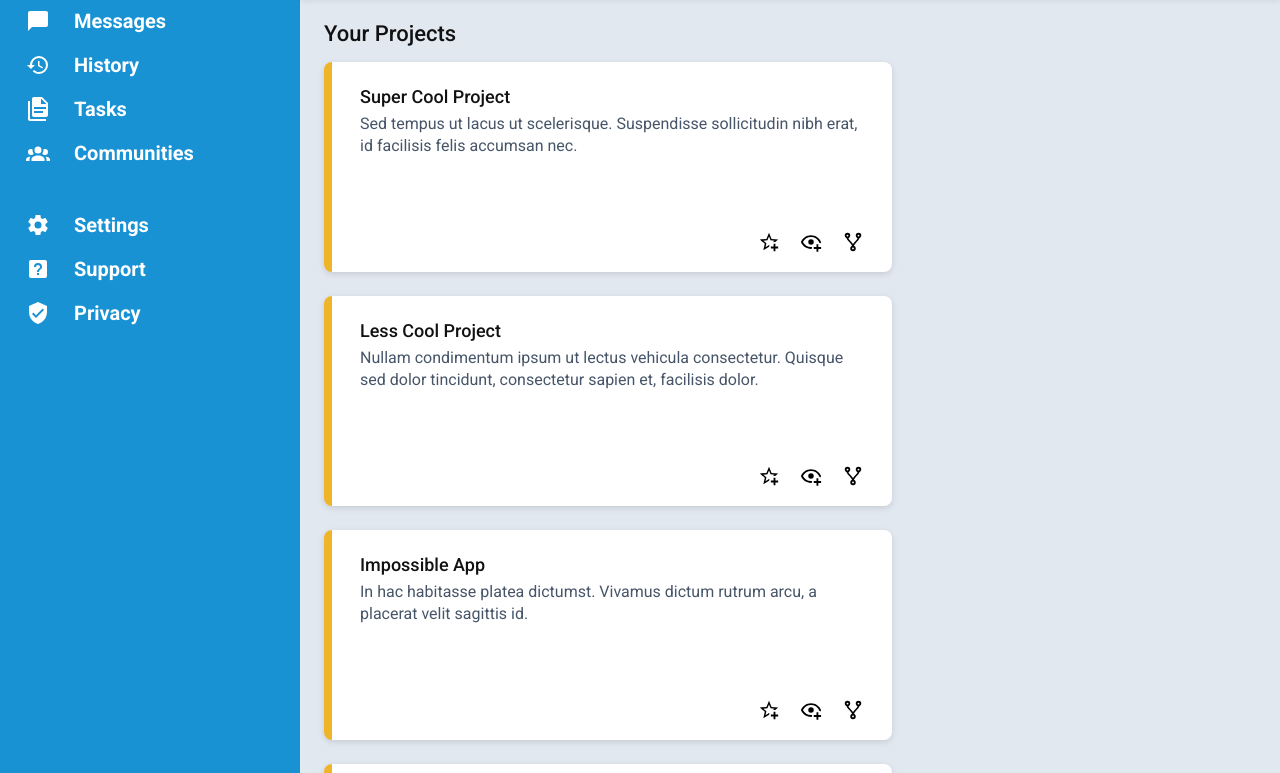
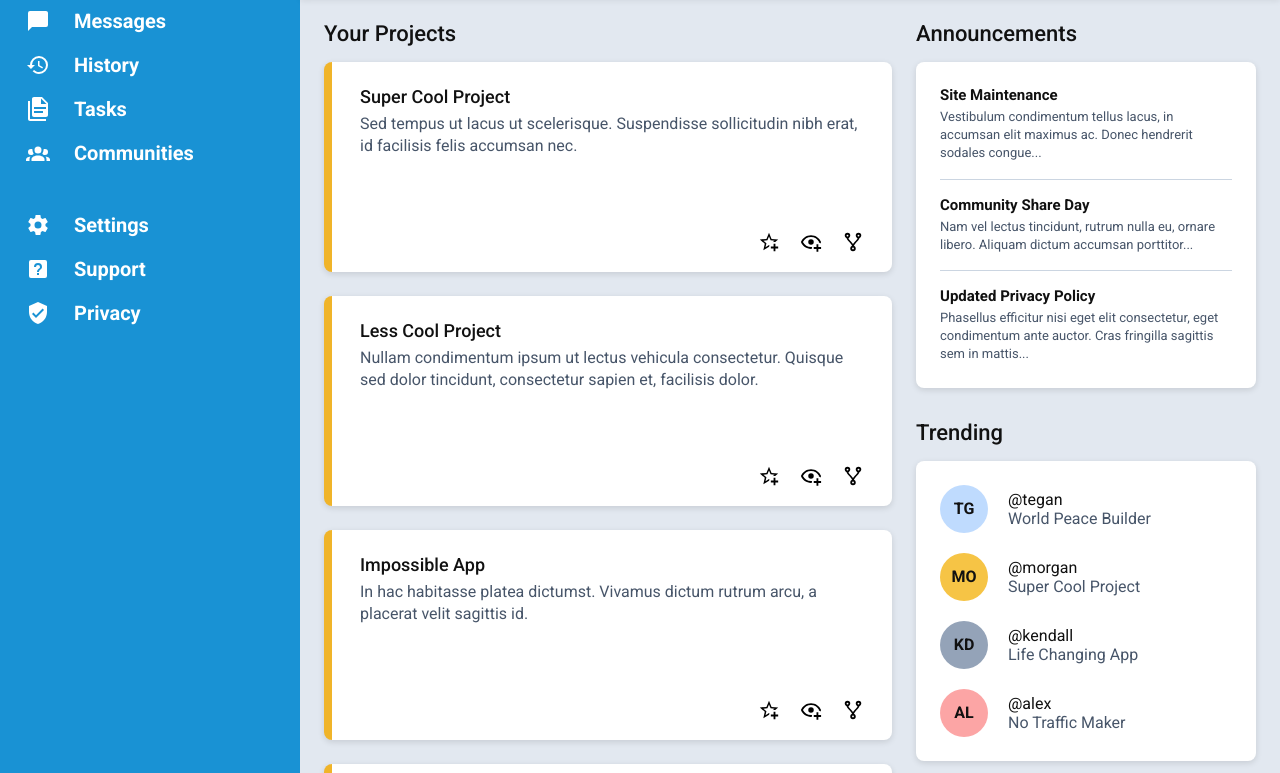
Before and after one commit to motazhoda17/odin-admin-dashboard, a plain HTML site: page index.html in a window 1280 px wide. Shown: the part 179-952 px from the top of the page. Drawn offline with Linux system fonts and the light colour scheme.

Commit message:
Add announcements and trending sections

```diff
--- a/index.html
+++ b/index.html
@@ -125,6 +125,60 @@
         </article>
       </div>
     </section>
+
+    <div class="side-column">
+      <section>
+        <h2>Announcements</h2>
+        <div class="panel">
+          <article class="announcement">
+            <h3>Site Maintenance</h3>
+            <p>Vestibulum condimentum tellus lacus, in accumsan elit maximus ac. Donec hendrerit sodales congue...</p>
+          </article>
+          <article class="announcement">
+            <h3>Community Share Day</h3>
+            <p>Nam vel lectus tincidunt, rutrum nulla eu, ornare libero. Aliquam dictum accumsan porttitor...</p>
+          </article>
+          <article class="announcement">
+            <h3>Updated Privacy Policy</h3>
+            <p>Phasellus efficitur nisi eget elit consectetur, eget condimentum ante auctor. Cras fringilla sagittis sem in mattis...</p>
+          </article>
+        </div>
+      </section>
+
+      <section>
+        <h2>Trending</h2>
+        <ul class="panel trending">
+          <li class="trend">
+            <div class="avatar avatar-small" style="--color: #bfdbfe">TG</div>
+            <div>
+              <p class="trend-user">@tegan</p>
+              <p class="trend-project">World Peace Builder</p>
+            </div>
+          </li>
+          <li class="trend">
+            <div class="avatar avatar-small" style="--color: #f6c445">MO</div>
+            <div>
+              <p class="trend-user">@morgan</p>
+              <p class="trend-project">Super Cool Project</p>
+            </div>
+          </li>
+          <li class="trend">
+            <div class="avatar avatar-small" style="--color: #94a3b8">KD</div>
+            <div>
+              <p class="trend-user">@kendall</p>
+              <p class="trend-project">Life Changing App</p>
+            </div>
+          </li>
+          <li class="trend">
+            <div class="avatar avatar-small" style="--color: #fca5a5">AL</div>
+            <div>
+              <p class="trend-user">@alex</p>
+              <p class="trend-project">No Traffic Maker</p>
+            </div>
+          </li>
+        </ul>
+      </section>
+    </div>
   </main>
 </body>
 </html>
--- a/style.css
+++ b/style.css
@@ -271,3 +271,61 @@ h2 {
 .card-actions button:hover {
   opacity: 0.6;
 }
+
+/* ----- Announcements and Trending ----- */
+.side-column {
+  display: grid;
+  gap: 32px;
+}
+
+.panel {
+  display: grid;
+  padding: 8px 24px;
+  border-radius: 8px;
+  background-color: #fff;
+  box-shadow: 0 2px 6px rgba(0, 0, 0, 0.12);
+}
+
+.announcement {
+  padding: 16px 0;
+}
+
+/* A line between announcements, but not above the first one */
+.announcement + .announcement {
+  border-top: 1px solid #cbd5e1;
+}
+
+.announcement h3 {
+  margin: 0 0 4px;
+  font-size: 15px;
+  font-weight: 700;
+}
+
+.announcement p {
+  margin: 0;
+  font-size: 13px;
+  color: #475569;
+  line-height: 1.4;
+}
+
+.trending {
+  list-style: none;
+  margin: 0;
+  gap: 20px;
+  padding: 24px;
+}
+
+.trend {
+  display: grid;
+  grid-template-columns: auto 1fr;
+  align-items: center;
+  gap: 20px;
+}
+
+.trend p {
+  margin: 0;
+}
+
+.trend-project {
+  color: #475569;
+}
```
